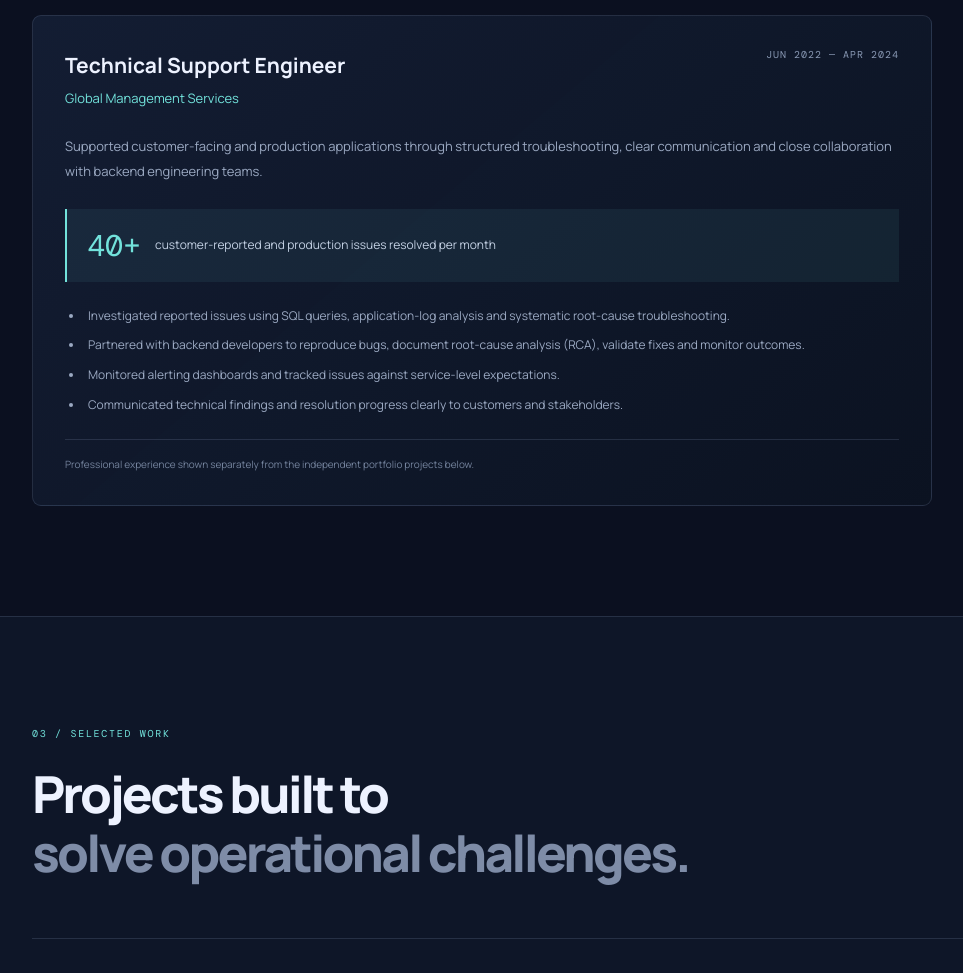
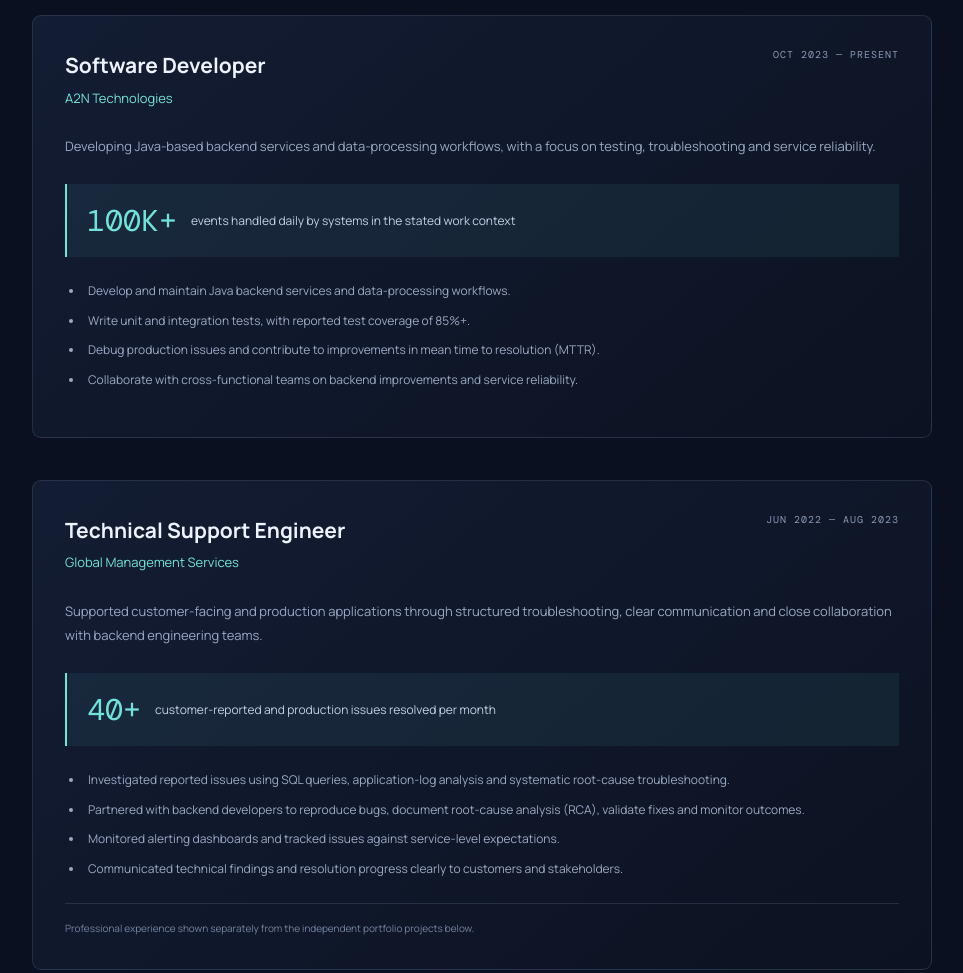
Before and after one commit to sajuu730/sajuu_portfolio, a plain HTML site: page index.html in a window 1280 px wide. Shown: the part 1880-2853 px from the top of the page, without its empty margins (74-1037 px from the left). Drawn offline with nearby package versions, Linux system fonts and the light colour scheme.

Commit message:
Update professional experience dates and roles

```diff
--- a/index.html
+++ b/index.html
@@ -57,7 +57,18 @@
     <section class="experience-section section-wrap" id="experience">
       <div class="section-heading"><p class="eyebrow">02 / PROFESSIONAL EXPERIENCE</p><h2>Support experience.<br><span class="muted-heading">Engineering discipline.</span></h2></div>
       <article class="experience-card">
-        <div class="experience-head"><div><h3>Technical Support Engineer</h3><p class="experience-company">Global Management Services</p></div><span class="experience-dates">JUN 2022 — APR 2024</span></div>
+        <div class="experience-head"><div><h3>Software Developer</h3><p class="experience-company">A2N Technologies</p></div><span class="experience-dates">OCT 2023 — PRESENT</span></div>
+        <p class="experience-summary">Developing Java-based backend services and data-processing workflows, with a focus on testing, troubleshooting and service reliability.</p>
+        <div class="experience-impact"><strong>100K+</strong><span>events handled daily by systems in the stated work context</span></div>
+        <ul class="experience-points">
+          <li>Develop and maintain Java backend services and data-processing workflows.</li>
+          <li>Write unit and integration tests, with reported test coverage of 85%+.</li>
+          <li>Debug production issues and contribute to improvements in mean time to resolution (MTTR).</li>
+          <li>Collaborate with cross-functional teams on backend improvements and service reliability.</li>
+        </ul>
+      </article>
+      <article class="experience-card">
+        <div class="experience-head"><div><h3>Technical Support Engineer</h3><p class="experience-company">Global Management Services</p></div><span class="experience-dates">JUN 2022 — AUG 2023</span></div>
         <p class="experience-summary">Supported customer-facing and production applications through structured troubleshooting, clear communication and close collaboration with backend engineering teams.</p>
         <div class="experience-impact"><strong>40+</strong><span>customer-reported and production issues resolved per month</span></div>
         <ul class="experience-points">
```
